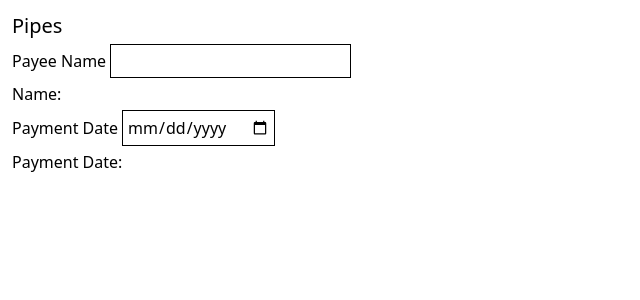
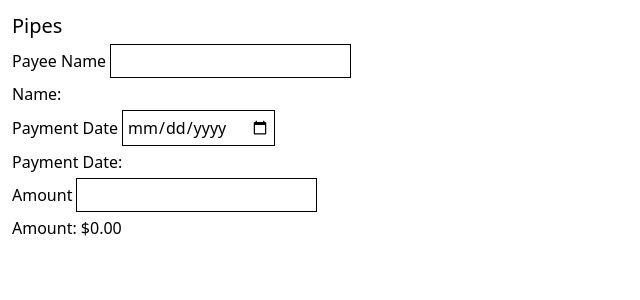
Before and after one commit to what-the-hek/udemy-angular-course, an Angular app: page / in a window 1280 px wide. Shown: the top 300 px of the page, without its empty margins (0-640 px from the left). Built offline with nearby package versions, Linux system fonts and the light colour scheme.

Commit message:
currency pipe

```diff
--- a/src/app/app.component.html
+++ b/src/app/app.component.html
@@ -14,4 +14,11 @@
   <div class="p-1">
     Payment Date: {{ date | date:'fullDate' }}
   </div>
+  <div>
+    <label class="p-1">Amount</label>
+    <input class="p-1 border-black border" type="number" (input)="onAmountChange($event)">
+  </div>
+  <div class="p-1">
+    Amount: {{ amount | currency }}
+  </div>
 </section>
--- a/src/app/app.component.ts
+++ b/src/app/app.component.ts
@@ -12,6 +12,7 @@ import { RouterOutlet } from '@angular/router';
 export class AppComponent {
   name: string = '';
   date: string = '';
+  amount: number = 0;
 
   onNameChange(event: Event) {
     const target = event.target as HTMLInputElement;
@@ -23,4 +24,9 @@ export class AppComponent {
     this.date = target.value;
   }
 
+  onAmountChange(event: Event) {
+    const target = event.target as HTMLInputElement;
+    this.amount = parseFloat(target.value);
+  }
+
 }
```
